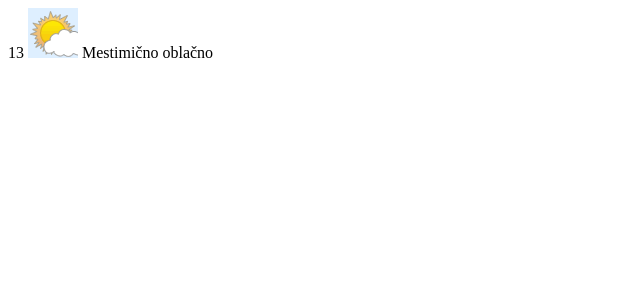
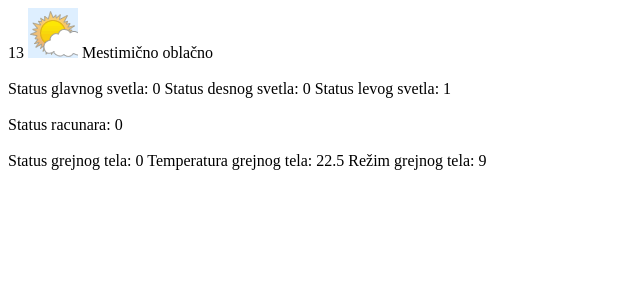
Before and after one commit to laxsrbija/piro, a PHP site: page /test.html in a window 1280 px wide. Shown: the top 300 px of the page, without its empty margins (0-640 px from the left). Run offline with PHP 8.4, Linux system fonts and the light colour scheme.

Commit message:
Dodato učitavanje i test dokument

```diff
--- a/js/bridge.js
+++ b/js/bridge.js
@@ -16,24 +16,70 @@ function piroQuerry(q, arg, callback) {
 function ucitajVreme(arg) {
 	piroQuerry("azurirajVreme", arg, "-1");
 
+	// Čekanje 1000ms zbog WU API
 	setTimeout(function(){
 
 		piroQuerry("getWTemp", "-1", function() {
-				document.getElementById("temperatura").innerHTML = this.responseText;
+				document.getElementById("tempVrednost").innerHTML = this.responseText;
 			}
 		);
 
 		piroQuerry("getIcon", "-1", function() {
-				document.getElementById("slikaTemperatura").src = "img/weather-icons/" + this.responseText + ".gif";
+				document.getElementById("tempSlika").src = "img/weather-icons/" + this.responseText + ".gif";
 			}
 		);
 
 		piroQuerry("getDesc", "-1", function() {
-				document.getElementById("tekst").innerHTML = this.responseText;
+				document.getElementById("tempOpis").innerHTML = this.responseText;
 			}
 		);
 
-	}, 650);
+	}, 750);
 
 
 }
+
+function inicijalnoPokretanje() {
+
+	// Poziva funkciju za učitavanje vremena
+	ucitajVreme("NULL");
+
+	// Učitati status, temperaturu i režim rada peći
+	piroQuerry("thermalStatus", "-1", function() {
+			document.getElementById("termoStatus").innerHTML = "Status grejnog tela: " + this.responseText;
+		}
+	);
+
+	piroQuerry("getTemp", "-1", function() {
+			document.getElementById("termoTemperatura").innerHTML = "Temperatura grejnog tela: " + this.responseText;
+		}
+	);
+
+	piroQuerry("getMode", "-1", function() {
+			document.getElementById("termoMod").innerHTML = "Režim grejnog tela: " + this.responseText;
+		}
+	);
+
+	// Učitati status računara
+	piroQuerry("getRelayStatus", "3", function() {
+			document.getElementById("racunarStatus").innerHTML = "Status racunara: " + this.responseText;
+		}
+	);
+
+	// Učitavanje statusa rasvete
+	piroQuerry("getRelayStatus", "0", function() {
+			document.getElementById("svetloGlavno").innerHTML = "Status glavnog svetla: " + this.responseText;
+		}
+	);
+
+	piroQuerry("getRelayStatus", "1", function() {
+			document.getElementById("svetloDesno").innerHTML = "Status desnog svetla: " + this.responseText;
+		}
+	);
+
+	piroQuerry("getRelayStatus", "2", function() {
+			document.getElementById("svetloLevo").innerHTML = "Status levog svetla: " + this.responseText;
+		}
+	);
+
+}
--- a/js/piro.js
+++ b/js/piro.js
@@ -8,6 +8,6 @@ document.onreadystatechange = function () {
 			document.getElementById('interactive');
 			document.getElementById('load').style.visibility="hidden";
 			document.getElementById('tst').style.visibility="visible";
-		}, 650);
+		}, 1000);
 	}
 }
--- a/rpi/piro-querry.php
+++ b/rpi/piro-querry.php
@@ -38,7 +38,7 @@
 			toggle();
 			break;
 		case "getRelayStatus":
-			getRelayStatus($arg);
+			echo getRelayStatus($arg);
 			break;
 		case "toggleRelay":
 			toggleRelay($arg);
--- a/test.html
+++ b/test.html
@@ -5,17 +5,33 @@
 		<script type="text/javascript" src="js/piro.js"></script>
 		<script type="text/javascript" src="js/bridge.js"></script>
 	</head>
-	<body onLoad="ucitajVreme()">
+	<body onLoad="inicijalnoPokretanje()">
 		<div id="load" style="
     width:100%;
     height:100%;
     position:fixed;
     z-index:9999;
-    background:url('https://upload.wikimedia.org/wikipedia/en/thumb/c/cb/Pitchfork_Media_logo.svg/240px-Pitchfork_Media_logo.svg.png') no-repeat center center rgba(0,0,0,0)"></div>
+    background:url('img/weather-icons/fog.gif') no-repeat center center rgba(0,0,0,0)"></div>
 		<div id="tst">
-			<span id="temperatura"></span>
-			<img id="slikaTemperatura" src="#">
-			<span id="tekst"></span>
+			<div>
+				<span id="tempVrednost"></span>
+				<img id="tempSlika" src="img/weather-icons/fog.gif">
+				<span id="tempOpis"></span>
+			</div>
+			<br>
+			<div>
+				<span id="svetloGlavno"></span>
+				<span id="svetloDesno"></span>
+				<span id="svetloLevo"></span>
+			</div>
+			<br>
+			<div id="racunarStatus"></div>
+			<br>
+			<div>
+				<span id="termoStatus"></span>
+				<span id="termoTemperatura"></span>
+				<span id="termoMod"></span>
+			</div>
 		</div>
 	</body>
 </html>
```
